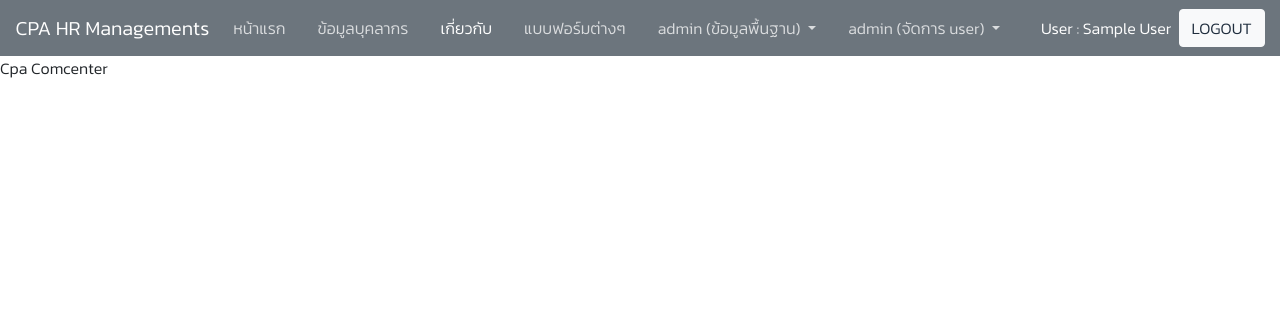
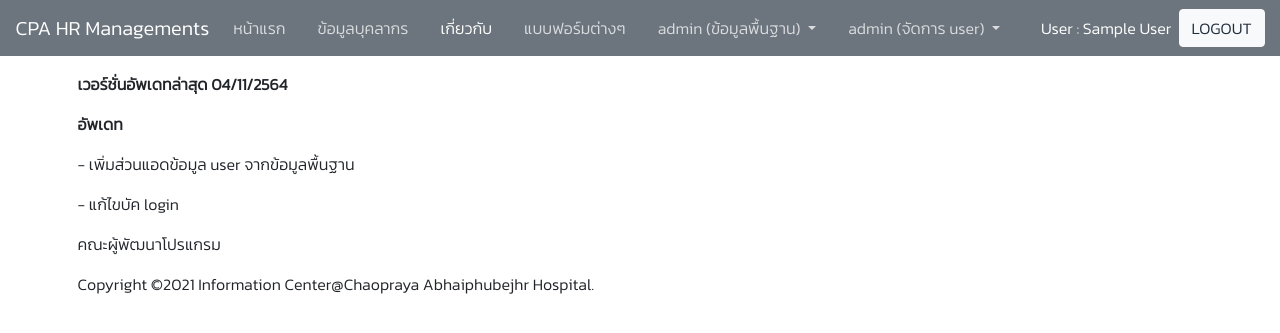
Before and after one commit to taozeroxii/hr_officer, a PHP site: page /public/page/about.php in a window 1280 px wide. Shown: the top 333 px of the page. Run offline with PHP 8.4, Linux system fonts and the light colour scheme; the visitor is signed in with stand-in values (Sample User, id 1); some libraries are stand-ins or nearby versions.

```diff
--- a/public/page/about.php
+++ b/public/page/about.php
@@ -1,14 +1,26 @@
 <!DOCTYPE html>
 <html lang="en">
-<?php require_once "components/head.php"?>
+<?php require_once "components/head.php" ?>
+
 <body>
 
     <?php
     $page = 'about';
-    include "components/navbar.php"?>
+    include "components/navbar.php" ?>
 
-    <p>Cpa Comcenter</p>
+    <div class="container mt-3">
+        <b><p> เวอร์ชั่นอัพเดทล่าสุด 04/11/2564</p></b>
+        <b><p>อัพเดท</p></b>
+        <p> - เพิ่มส่วนแอดข้อมูล user จากข้อมูลพื้นฐาน</p>
+        <p> - แก้ไขบัค login  </p>
+        <p>คณะผู้พัฒนาโปรแกรม</p>
+
+        <p>Copyright ©2021 Information Center@Chaopraya Abhaiphubejhr Hospital. </p>
+    </div>
+
+
 
     <script src="https://cdn.jsdelivr.net/npm/bootstrap@5.0.2/dist/js/bootstrap.bundle.min.js" integrity="sha384-MrcW6ZMFYlzcLA8Nl+NtUVF0sA7MsXsP1UyJoMp4YLEuNSfAP+JcXn/tWtIaxVXM" crossorigin="anonymous"></script>
 </body>
+
 </html>
```
Also changed, not shown: public/page/register.php (+20 -3 lines), service/usermanage.php (+7 -2 lines).
